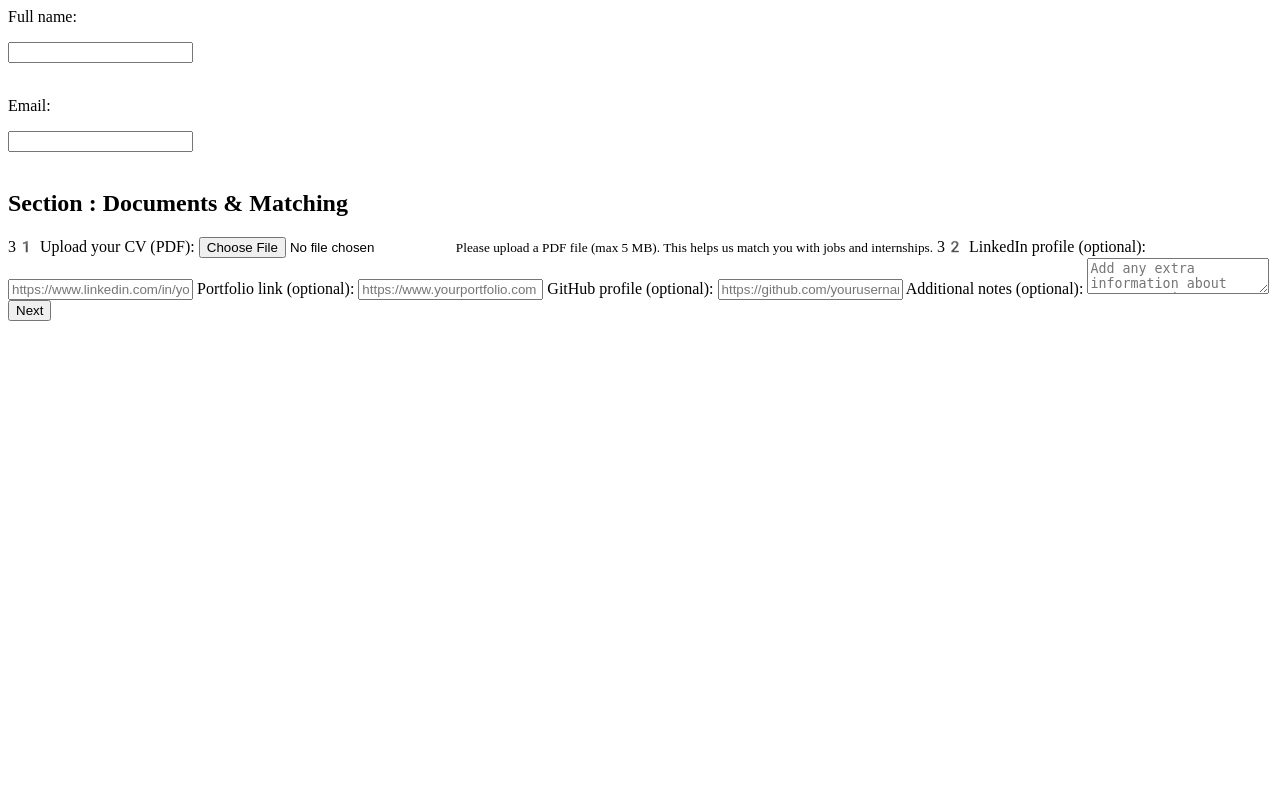
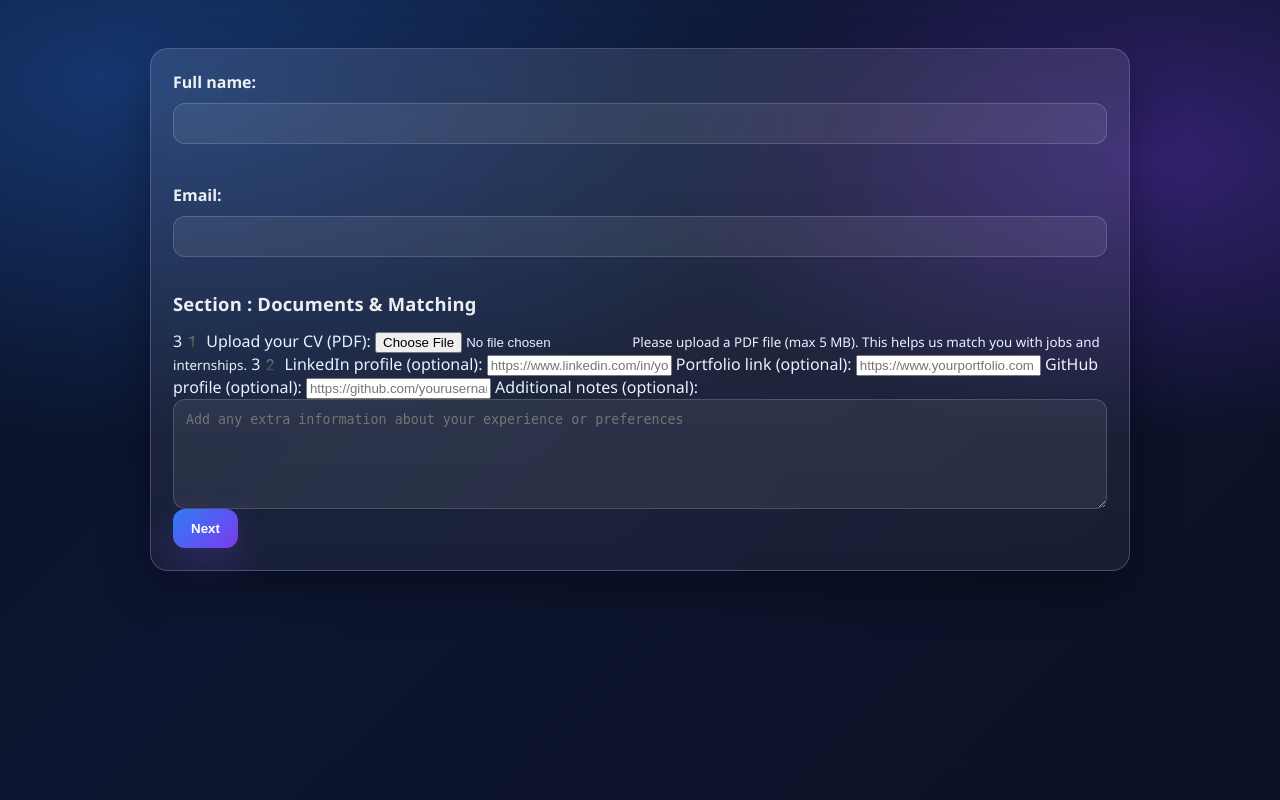
Before and after one commit to yomnnaili-web/projet-integre-ing2, a Django app: page /questions/section8/ in a window 1280 px wide. Run offline with Django 5.2, Linux system fonts and the light colour scheme.

Commit message:
Backend3Alaa

```diff
--- a/section1/templates/section1/section1.html
+++ b/section1/templates/section1/section1.html
@@ -4,8 +4,10 @@
     <meta charset="UTF-8">
     <meta name="viewport" content="width=device-width, initial-scale=1.0">
     <title>Section 1 - Education</title>
+    <link rel="stylesheet" href="/static/css/section1.css">
 </head>
 <body>
+<div class="section1-page">
 
     <h1>Section 1</h1>
     <h2>SECTION: EDUCATION & ACADEMIC BACKGROUND</h2>
@@ -71,7 +73,8 @@
         <label><input type="checkbox" name="change_reason" value="better"> Better opportunities</label><br><br>
 
         <button type="submit">Next</button>
-    </form>
+</form>
 
+</div>
 </body>
 </html>
--- a/section1/templates/section1/section2.html
+++ b/section1/templates/section1/section2.html
@@ -4,8 +4,10 @@
     <meta charset="UTF-8">
     <meta name="viewport" content="width=device-width, initial-scale=1.0">
     <title>Section 2 - Personality</title>
+    <link rel="stylesheet" href="/static/css/section1.css">
 </head>
 <body>
+<div class="section1-page">
 
     <h1>Section 2</h1>
     <h2>SECTION: PERSONALITY & WORK STYLE</h2>
@@ -50,7 +52,8 @@
         <label><input type="checkbox" name="q13" value="slow"> Slow progress</label><br><br>
 
         <button type="submit">Next</button>
-    </form>
+</form>
 
+</div>
 </body>
 </html>
--- a/section1/templates/section1/section3.html
+++ b/section1/templates/section1/section3.html
@@ -4,8 +4,10 @@
     <meta charset="UTF-8">
     <meta name="viewport" content="width=device-width, initial-scale=1.0">
     <title>Section 3 - Work Environment</title>
+    <link rel="stylesheet" href="/static/css/section1.css">
 </head>
 <body>
+<div class="section1-page">
 
     <h1>Section 3</h1>
     <h2>SECTION: WORK ENVIRONMENT PREFERENCES</h2>
@@ -53,7 +55,8 @@
         <label><input type="checkbox" name="q20" value="career_first"> Career growth first</label><br><br>
 
         <button type="submit">Next</button>
-    </form>
+</form>
 
+</div>
 </body>
 </html>
--- a/section1/templates/section1/section4.html
+++ b/section1/templates/section1/section4.html
@@ -4,8 +4,10 @@
     <meta charset="UTF-8">
     <meta name="viewport" content="width=device-width, initial-scale=1.0">
     <title>Section 4 - Internal Talents</title>
+    <link rel="stylesheet" href="/static/css/section1.css">
 </head>
 <body>
+<div class="section1-page">
 
     <h1>Section 4</h1>
     <h2>SECTION: INTERNAL TALENTS & MOTIVATION</h2>
@@ -38,7 +40,8 @@
         <label><input type="checkbox" name="q24" value="business"> No financial growth</label><br><br>
 
         <button type="submit">Next</button>
-    </form>
+</form>
 
+</div>
 </body>
 </html>
--- a/section1/templates/section1/section5.html
+++ b/section1/templates/section1/section5.html
@@ -4,8 +4,10 @@
     <meta charset="UTF-8">
     <meta name="viewport" content="width=device-width, initial-scale=1.0">
     <title>Section 5 - Current Skills</title>
+    <link rel="stylesheet" href="/static/css/section1.css">
 </head>
 <body>
+<div class="section1-page">
 
     <h1>Section 5</h1>
     <h2>SECTION: CURRENT SKILLS (Reality Check)</h2>
@@ -38,7 +40,8 @@
         <label><input type="checkbox" name="q27" value="none"> None yet</label><br><br>
 
         <button type="submit">Next</button>
-    </form>
+</form>
 
+</div>
 </body>
 </html>
--- a/section1/templates/section1/section8.html
+++ b/section1/templates/section1/section8.html
@@ -1,10 +1,25 @@
-<p>Full name:</p>
-<input type="text" name="full_name" required><br><br>
+<html lang="en">
+<head>
+    <meta charset="UTF-8">
+    <meta name="viewport" content="width=device-width, initial-scale=1.0">
+    <title>Section 8</title>
+    <link rel="stylesheet" href="/static/css/section1.css">
+</head>
+<body>
+<div class="section1-page">
 
-<p>Email:</p>
-<input type="email" name="email" required><br><br>
-<div class="section">
-    <h2>Section : Documents & Matching</h2>
+<div class="section1-shell">
+
+<div class="section1-card">
+
+<p class="section1-q" style="margin-top:0;">Full name:</p>
+<input class="section1-input" type="text" name="full_name" required><br><br>
+
+<p class="section1-q">Email:</p>
+<input class="section1-input" type="email" name="email" required><br><br>
+
+<div class="section1-field">
+    <h2 class="section1-h2">Section : Documents & Matching</h2>
 
     <!-- Upload CV -->
     <label for="cv">31️ Upload your CV (PDF):</label>
@@ -25,7 +40,11 @@
 
     <!-- Additional Notes -->
     <label for="notes">Additional notes (optional):</label>
-    <textarea id="notes" name="notes" placeholder="Add any extra information about your experience or preferences" maxlength="500"></textarea>
-        <button type="submit">Next</button>
+    <textarea class="section1-textarea" id="notes" name="notes" placeholder="Add any extra information about your experience or preferences" maxlength="500"></textarea>
+<button class="section1-primary" type="submit">Next</button>
 
 </div>
+</div>
+</div>
+</body>
+</html>
--- /dev/null
+++ b/static/css/section1.css
@@ -0,0 +1,243 @@
+:root{
+  --bg0:#0b1220;
+  --bg1:#0f1f3a;
+  --card:rgba(255,255,255,.08);
+  --card2:rgba(255,255,255,.12);
+  --stroke:rgba(255,255,255,.16);
+
+  --blue:#2f7cf6;
+  --blue2:#58a6ff;
+  --violet:#7c3aed;
+  --violet2:#a78bfa;
+
+  --text:#eaf2ff;
+  --muted:rgba(234,242,255,.74);
+
+  --ok:#22c55e;
+  --warn:#f59e0b;
+  --bad:#ef4444;
+
+  --shadow: 0 18px 45px rgba(0,0,0,.35);
+}
+
+*{box-sizing:border-box}
+
+body{
+  margin:0;
+  font-family: "Segoe UI", Tahoma, Geneva, Verdana, sans-serif;
+  color:var(--text);
+  background:
+    radial-gradient(1200px 600px at 10% 10%, rgba(47,124,246,.35), transparent 60%),
+    radial-gradient(900px 500px at 90% 20%, rgba(124,58,237,.35), transparent 55%),
+    linear-gradient(135deg, #081126 0%, #0d1630 40%, #0b1024 100%);
+}
+
+.section1-page{
+  min-height:100vh;
+  padding: 34px 16px 70px;
+}
+
+.section1-shell{
+  max-width: 980px;
+  margin: 0 auto;
+}
+
+.section1-header{
+  display:flex;
+  justify-content:space-between;
+  align-items:flex-start;
+  gap: 16px;
+  margin-bottom: 18px;
+}
+
+.section1-badge{
+  display:inline-flex;
+  align-items:center;
+  gap:10px;
+  padding: 10px 14px;
+  border: 1px solid var(--stroke);
+  background: rgba(255,255,255,.06);
+  border-radius: 999px;
+  box-shadow: 0 10px 25px rgba(0,0,0,.18);
+}
+
+.section1-badge .dot{
+  width:10px;
+  height:10px;
+  border-radius:50%;
+  background: linear-gradient(135deg, var(--blue), var(--violet));
+  box-shadow: 0 0 0 6px rgba(47,124,246,.14);
+}
+
+.section1-badge span{
+  font-weight: 700;
+  letter-spacing:.2px;
+  color: var(--text);
+}
+
+.section1-title{
+  margin:0;
+  font-size: 2rem;
+  line-height: 1.2;
+}
+
+.section1-subtitle{
+  margin: 8px 0 0;
+  color: var(--muted);
+  font-size: 1.05rem;
+}
+
+.section1-card{
+  margin-top: 14px;
+  background: linear-gradient(180deg, rgba(255,255,255,.10), rgba(255,255,255,.05));
+  border: 1px solid rgba(167,139,250,.35);
+  border-radius: 18px;
+  padding: 22px;
+  box-shadow: var(--shadow);
+  backdrop-filter: blur(10px);
+  -webkit-backdrop-filter: blur(10px);
+  transform: translateZ(0);
+}
+
+.section1-h2{
+  margin: 0 0 14px;
+  font-size: 1.15rem;
+  color: rgba(255,255,255,.92);
+  font-weight: 750;
+  letter-spacing:.2px;
+}
+
+.section1-q{
+  margin: 18px 0 10px;
+  color: rgba(255,255,255,.92);
+  font-weight: 650;
+}
+
+.section1-options{
+  display: grid;
+  grid-template-columns: 1fr;
+  gap: 10px;
+}
+
+@media (min-width: 760px){
+  .section1-options{ grid-template-columns: 1fr 1fr; }
+}
+
+.section1-option{
+  display:flex;
+  align-items:center;
+  gap: 12px;
+  padding: 12px 12px;
+  border-radius: 12px;
+  background: rgba(255,255,255,.06);
+  border: 1px solid rgba(255,255,255,.10);
+  transition: transform .15s ease, background .15s ease, border-color .15s ease;
+}
+
+.section1-option:hover{
+  transform: translateY(-2px);
+  background: rgba(255,255,255,.09);
+  border-color: rgba(88,166,255,.35);
+}
+
+.section1-option input{
+  accent-color: var(--violet2);
+  width: 18px;
+  height: 18px;
+}
+
+.section1-actions{
+  margin-top: 18px;
+  display:flex;
+  justify-content: space-between;
+  align-items:center;
+  gap: 12px;
+}
+
+.section1-primary{
+  appearance:none;
+  border:0;
+  cursor:pointer;
+  padding: 12px 18px;
+  border-radius: 12px;
+  color: white;
+  font-weight: 750;
+  background: linear-gradient(135deg, var(--blue) 0%, var(--violet) 100%);
+  box-shadow: 0 14px 35px rgba(124,58,237,.25);
+  transition: transform .15s ease, filter .15s ease;
+}
+
+.section1-primary:hover{ transform: translateY(-2px); filter: brightness(1.05); }
+.section1-primary:active{ transform: translateY(0px); filter: brightness(.98); }
+
+.section1-input,
+.section1-select,
+.section1-textarea{
+  width: 100%;
+  padding: 12px 12px;
+  border-radius: 12px;
+  border: 1px solid rgba(255,255,255,.16);
+  background: rgba(255,255,255,.07);
+  color: var(--text);
+  outline: none;
+}
+
+.section1-input::placeholder{ color: rgba(234,242,255,.55); }
+
+.section1-input:focus,
+.section1-select:focus,
+.section1-textarea:focus{
+  border-color: rgba(88,166,255,.55);
+  box-shadow: 0 0 0 4px rgba(47,124,246,.18);
+}
+
+.section1-textarea{ min-height: 110px; resize: vertical; }
+
+.section1-field{
+  margin-top: 12px;
+}
+
+.section1-label{
+  display:block;
+  color: var(--muted);
+  font-weight: 650;
+  margin-bottom: 8px;
+}
+
+.section1-small{
+  display:block;
+  margin-top: 8px;
+  color: rgba(234,242,255,.6);
+  font-size: .92rem;
+}
+
+.section1-footer-hint{
+  margin-top: 14px;
+  color: rgba(234,242,255,.66);
+  font-size: .95rem;
+}
+
+/* question cards: smooth entrance */
+.section1-card{
+  animation: section1FadeIn .55s ease both;
+}
+
+@keyframes section1FadeIn{
+  from{ opacity:.2; transform: translate3d(0,10px,0); }
+  to{ opacity:1; transform: translate3d(0,0,0); }
+}
+
+/* result-ish boxes */
+.section1-score{
+  border-radius: 14px;
+  padding: 16px;
+  border: 1px solid rgba(255,255,255,.14);
+  background: rgba(255,255,255,.06);
+}
+
+.section1-score.ok{ border-color: rgba(34,197,94,.45); background: rgba(34,197,94,.10); }
+.section1-score.warn{ border-color: rgba(245,158,11,.45); background: rgba(245,158,11,.10); }
+.section1-score.bad{ border-color: rgba(239,68,68,.45); background: rgba(239,68,68,.10); }
+
+.section1-score-title{ font-weight: 800; margin: 0 0 10px; }
+.section1-score p{ margin: 8px 0; }
```
Also changed, not shown: section1/templates/section1/result.html (+5 -2 lines), section1/templates/section1/section6-7.html (+9 -0 lines).
